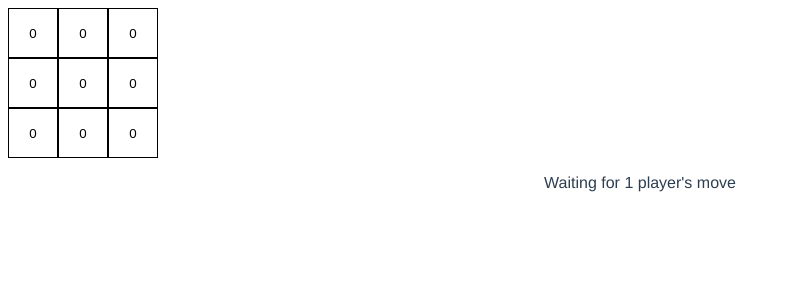
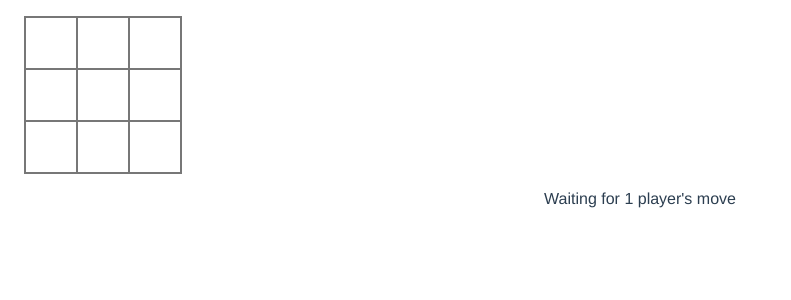
Before and after one commit to wspwebben/tictactoe, a Vue app: page / in a window 1280 px wide. Shown: the top 300 px of the page, without its empty margins (0-791 px from the left). Built offline with nearby package versions, Linux system fonts and the light colour scheme.

Commit message:
replaced button-field with the canvas added the field drawing function

```diff
--- /dev/null
+++ b/src/canvas/consts.js
@@ -0,0 +1,9 @@
+export const border = {
+  color: '#777',
+  width: 2,
+};
+
+export const playerColors = [
+  'red',
+  'blue',
+];
--- /dev/null
+++ b/src/canvas/drawField.js
@@ -0,0 +1,27 @@
+import drawLine from './drawLine';
+
+export default function (ctx, {
+  fieldSize,
+  cellSize,
+  totalSize,
+  border,
+}) {
+  // eslint-disable-next-line
+  ctx.strokeStyle = border.color;
+  // eslint-disable-next-line
+  ctx.lineWidth = border.width;
+
+  for (let line = 0; line <= fieldSize; line += 1) {
+    const x = line * (cellSize + border.width) + border.width / 2;
+
+    drawLine(ctx, {
+      start: [x, 0],
+      end: [x, totalSize],
+    });
+
+    drawLine(ctx, {
+      start: [0, x],
+      end: [totalSize, x],
+    });
+  }
+}
--- /dev/null
+++ b/src/canvas/drawLine.js
@@ -0,0 +1,10 @@
+export default function (ctx, {
+  start: [x1, y1],
+  end: [x2, y2],
+}) {
+  ctx.beginPath();
+  ctx.moveTo(x1, y1);
+  ctx.lineTo(x2, y2);
+  ctx.stroke();
+  ctx.closePath();
+}
--- a/src/components/Field.vue
+++ b/src/components/Field.vue
@@ -1,19 +1,15 @@
 <template>
-  <div class="field">
-    <Cell class="field__cell"
-        v-for="(cell, index) in field"
-        :key="index"
-        :address="index"
-        :value="cell"
-        @clicked-cell="handleCellClick"
-    >
-      {{ index }}
-    </Cell>
-  </div>
+  <canvas
+    class="field"
+    ref="field"
+    :width="totalSize"
+    :height="totalSize"
+  ></canvas>
 </template>
 
 <script>
-import Cell from './Cell.vue';
+import { border } from '@/canvas/consts';
+import drawField from '@/canvas/drawField';
 
 export default {
   props: {
@@ -21,29 +17,41 @@ export default {
       type: Array,
       required: true,
     },
+    fieldSize: {
+      type: Number,
+      required: true,
+    },
+    cellSize: {
+      type: Number,
+      required: true,
+    },
+  },
+  computed: {
+    totalSize() {
+      const { fieldSize, cellSize } = this;
+      return fieldSize * (cellSize + border.width) + border.width;
+    },
   },
   methods: {
-    handleCellClick(cell) {
-      this.$emit('clicked-cell', cell);
-    },
   },
-  components: {
-    Cell,
+  mounted() {
+    this.context = this.$refs.field.getContext('2d');
+
+    const { fieldSize, cellSize, totalSize } = this;
+
+    drawField(this.context, {
+      fieldSize,
+      cellSize,
+      totalSize,
+      border,
+    });
   },
 };
 </script>
 
 <style lang="scss">
   .field {
-    display: grid;
-    grid-template-columns: repeat(3, 50px);
-    grid-template-rows: repeat(3, 50px);
-
-    &__cell {
-      border: 1px solid #000;
-      padding: 0;
-      background-color: transparent;
-      cursor: pointer;
-    }
+    display: block;
+    margin: 1em;
   }
 </style>
```
